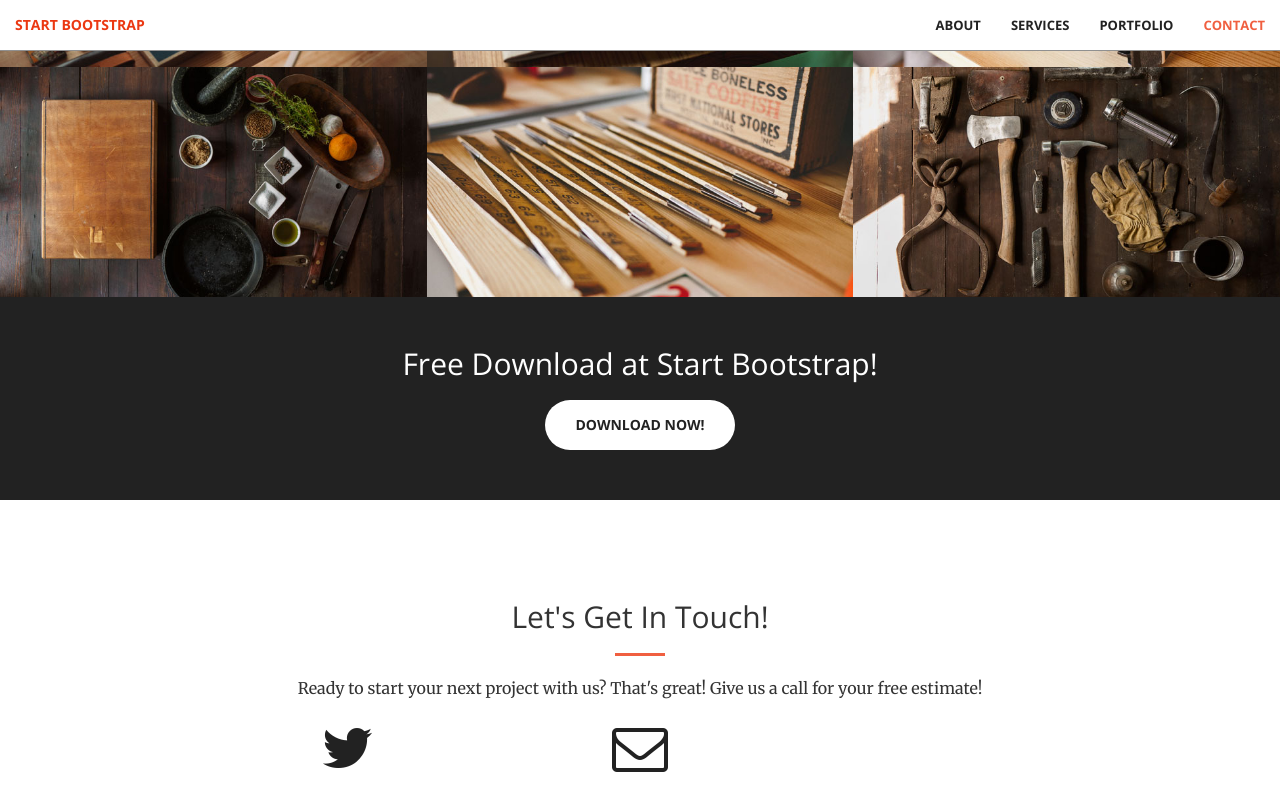
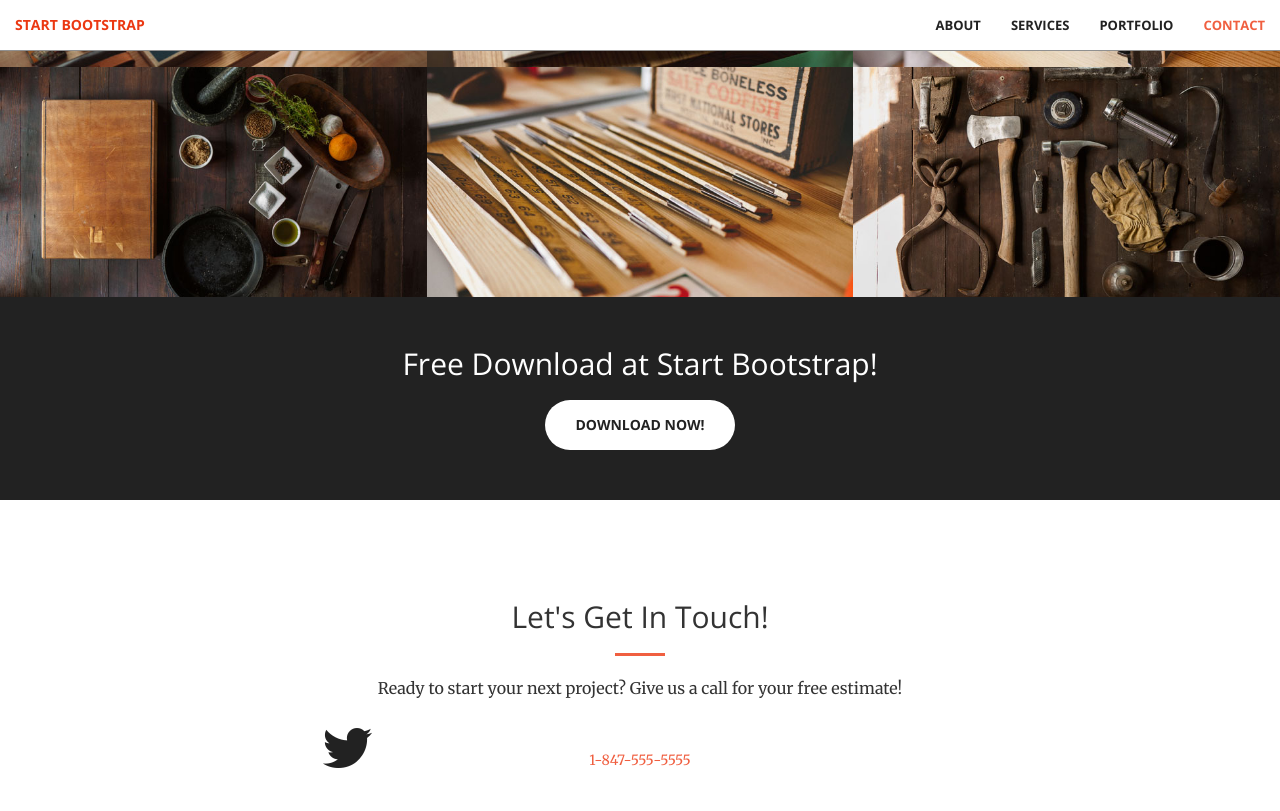
Before and after one commit to onchino/Riley-Custom-Painting, a Jekyll site: the page built from index.html, in a window 1280 px wide and 900 px high, scrolled down 1937 px. Shown: the top 811 px of the window. Built offline with Jekyll 4.4.1, drawn with Linux system fonts in a browser that asks for light colours.

Commit message:
Update contact.html

```diff
--- a/_includes/contact.html
+++ b/_includes/contact.html
@@ -4,7 +4,7 @@
             <div class="col-lg-8 col-lg-offset-2 text-center">
                 <h2 class="section-heading">Let's Get In Touch!</h2>
                 <hr class="primary">
-                <p>Ready to start your next project with us? That's great! Give us a call for your free estimate!</p>
+                <p>Ready to start your next project? Give us a call for your free estimate!</p>
             </div>
         <div class="col-lg-2 col-lg-offset-2 text-center">
             <a href="https://twitter.com/{{ site.twitter_username }}">
@@ -13,8 +13,8 @@
             </a>
         </div>
         <div class="col-lg-2 col-lg-offset-1 text-center">
-            <a href="mailto:{{ site.email }}">
-            <i class="fa fa-envelope-o fa-3x wow bounceIn" data-wow-delay=".1s"></i>
+            <a href="tel:1-847-555-5555">1-847-555-5555</a>
+            <i class=" 1-800-Riley-Paint fa-3x wow bounceIn" data-wow-delay=".1s"></i>
                 <p>{{ site.email }}</p>
             </a>
         </div>
```
